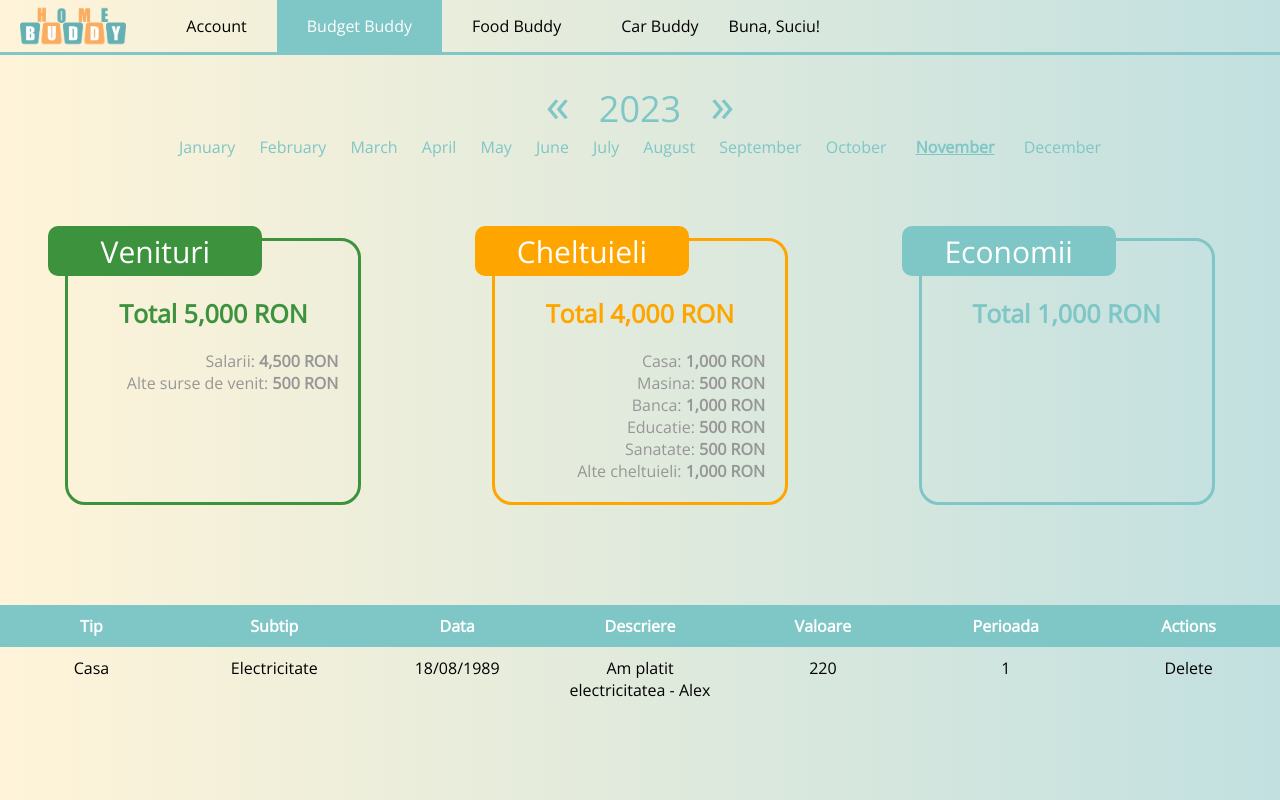
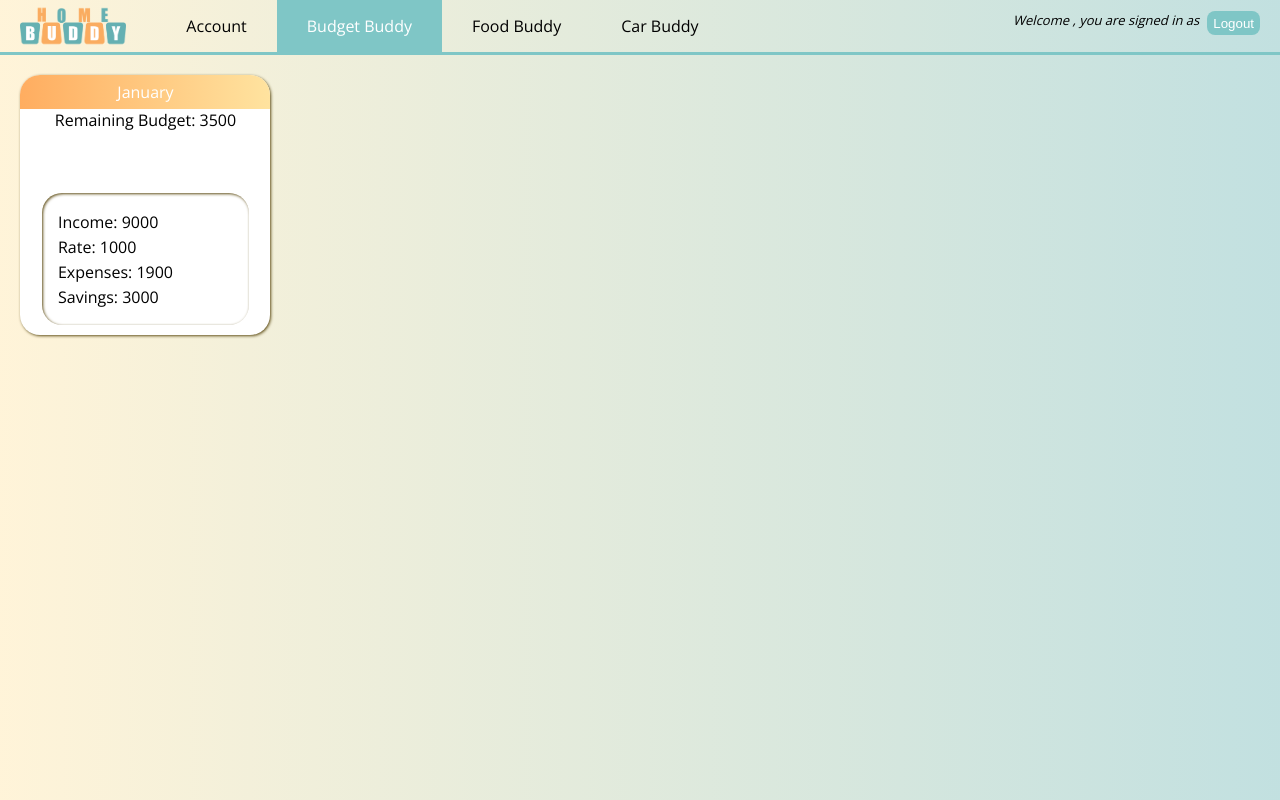
Before and after one commit to AlexSuciu1989/homebuddy, a PHP site: page /budget-buddy.html in a window 1280 px wide. Run offline with PHP 8.4, Linux system fonts and the light colour scheme.

Commit message:
Modified Budget html and css

```diff
--- a/budget-buddy.html
+++ b/budget-buddy.html
@@ -19,83 +19,31 @@
             <li><a href="food-buddy.html">Food Buddy</a></li>
             <li><a href="car-buddy.html">Car Buddy</a></li>
         </ul>
-
-        <p>Buna, Suciu!</p>
-
+        <div class = user-header-display>
+        <p>Welcome <span class="header-user"></span>, you are signed in as <span class="header-member"></span></p>
+        <input type="button" class ="logout" value="Logout">
+        </div>
     </header>
 
-    <nav>
+    <div class="budget-timeline">
+        <div class="year-container">
 
-        <div class="years">
-            <div> <span class="arrow-left">«</span> 2023 <span class="arrow-right">»</span> </div>
         </div>
 
-        <div class="months">
-            <span>January</span>
-            <span>February</span>
-            <span>March</span>
-            <span>April</span>
-            <span>May</span>
-            <span>June</span>
-            <span>July</span>
-            <span>August</span>
-            <span>September</span>
-            <span>October</span>
-            <span class="current-month">November</span>
-            <span>December</span>
-        </div>
-
-    </nav>
-
-    <main>
-        <div class="summary-frame">
-            <div class="summary-bubble">Venituri</div>
-            <p class="total">Total<span> 5,000 RON</span></p>
-            <div class="details">
-                <p>Salarii:<span> 4,500 RON</span></p>
-                <p>Alte surse de venit:<span> 500 RON</span></p>
+        <div class="timeline">
+            <div class="card">
+                <p class="card-year">2024</p>
+                <p class="card-month">January</p>
+                <div class="remaining-budget">Remaining Budget: <span class="remaining-budget-amount">3500</span></div>
+                <div class="card-details">
+                    <div class="income">Income: <span class="income-amount">9000</span></div>
+                    <div class="lawns">Rate: <span class="lawns-amount">1000</span></div>
+                    <div class="expenses">Expenses: <span class="expenses-amount">1900</span></div>
+                    <div class="savings">Savings: <span class="savings-amount">3000</span></div>
+                </div>
             </div>
         </div>
 
-        <div class="summary-frame">
-            <div class="summary-bubble">Cheltuieli</div>
-            <p class="total">Total<span> 4,000 RON</span></p>
-            <div class="details">
-                <p>Casa:<span> 1,000 RON</span></p>
-                <p>Masina:<span> 500 RON</span></p>
-                <p>Banca:<span> 1,000 RON</span></p>
-                <p>Educatie:<span> 500 RON</span></p>
-                <p>Sanatate:<span> 500 RON</span></p>
-                <p>Alte cheltuieli:<span> 1,000 RON</span></p>
-            </div>
-        </div>
-
-        <div class="summary-frame">
-            <div class="summary-bubble">Economii</div>
-            <p class="total">Total<span> 1,000 RON</span></p>
-        </div>
-    </main>
-
-    <section class="table-frame">
-        <div class="table-row header">
-            <div class="table-cell">Tip</div>
-            <div class="table-cell">Subtip</div>
-            <div class="table-cell">Data</div>
-            <div class="table-cell mobile-hide">Descriere</div>
-            <div class="table-cell">Valoare</div>
-            <div class="table-cell mobile-hide">Perioada</div>
-            <div class="table-cell mobile-hide">Actions</div>
-        </div>
-
-        <div class="table-row">
-            <div class="table-cell">Casa</div>
-            <div class="table-cell">Electricitate</div>
-            <div class="table-cell">18/08/1989</div>
-            <div class="table-cell mobile-hide">Am platit electricitatea - Alex</div>
-            <div class="table-cell">220</div>
-            <div class="table-cell mobile-hide">1</div>
-            <div class="table-cell mobile-hide">Delete</div>
-        </div>
-    </section>
+    </div>
 
 </body>
--- a/css/budget-buddy.css
+++ b/css/budget-buddy.css
@@ -1,152 +1,43 @@
 @import "./main.css";
 @import "./menu.css";
 
-
-nav {
+.card{
+    background: white;
+    width: 250px;
+    height: 250px;
     display: flex;
     flex-direction: column;
     align-items: center;
-    margin-bottom: 30px;
+    border-radius: 20px;
+    overflow: hidden;
+    padding-bottom: 10px;
+    margin: 1.6%;
+    position: relative;
+    box-shadow: 1px 1px 3px #615019;
 }
 
-nav div:nth-of-type(1){
-    font-size:36px;
-    color: var(--blue);
+.card-year{
+    display: none;
 }
 
-nav div:nth-of-type(1) span{
-    font-size:48px;
-    margin: 20px;
+.card-month{
+    background: var(--orange-gradient);
+    width: 100%;
+    text-align: center;
+    color:white;
+    padding-top: 6px;
+    padding-bottom: 6px;
 }
 
-nav div span:hover{
-    cursor: pointer;
-    text-decoration: underline;
-    font-weight: bold;
-}
-
-nav div:nth-of-type(2){
-    color: var(--blue);
-}
-
-nav div:nth-of-type(2) span{
-    margin:10px;
-}
-
-.current-month{
-    color: var(--blue);
-    font-weight: bold;
-    padding: 5px;
-    border-radius: 5px;
-    text-decoration: underline;
-}
-
-main {
-    margin-top: 80px;
-    display: flex;
-    justify-content: space-around;
-    flex-wrap: wrap;
-}
-
-.summary-frame{
-    flex: 0 250px;
+.card-details{
+    box-shadow: inset 1px 1px 3px #615019;
+    margin-bottom: 0;
+    margin-top: auto;
+    padding: 16px;
+    width: 70%;
     border-radius: 20px;
-    padding: 50px 20px 20px 20px;
-    position: relative;
-    align-items: center;
-}
-
-.summary-bubble{
-    display: flex;
-    width: 60%;
-    height: 40px;
-    justify-content: center;
-    align-items: center;
-    color: white;
-    border-radius: 10px;
-    font-size: 30px;
-    position: absolute;
-    padding: 5px 20px 5px 20px;
-    top:-15px;
-    left:-20px;
-}
-
-.summary-frame:nth-child(1) .summary-bubble{
-    background-color: rgb(61, 146, 61);
-}
-
-.summary-frame:nth-child(2) .summary-bubble{
-    background-color: orange;
-}
-
-.summary-frame:nth-child(3) .summary-bubble{
-    background-color: var(--blue);
-}
-
-.summary-frame:nth-of-type(1){
-    border: 3px solid rgb(61, 146, 61);
-    color: rgb(61, 146, 61)
-}
-
-.summary-frame:nth-of-type(2){
-    border: 3px solid orange;
-    color: orange;
-}
-
-.summary-frame:nth-of-type(3){
-    border: 3px solid var(--blue);
-    color: var(--blue);
-}
-
-.summary-frame .total{
-    margin-bottom: 15px;
-    font-size:25px;
-    text-align: center;
-    padding:5px;
-    font-weight: bold;
-}
-
-.summary-frame .details{
-    color: rgb(151, 150, 150);
-    text-align: right;
-}
-
-.summary-frame .details span{
-    font-weight: bold;
-}
-
-
-.table-frame {
+    height: 100px;
     display: flex;
     flex-direction: column;
-    align-items:space-between;
-    margin-top: 100px;
-  }
-
-  .table-row {
-    display: flex;
-    flex-direction: row;
-
-  }
-
-  .table-cell {
-    flex: 1;
-    padding: 10px;
-    text-align: center;
-
-    border-radius: 10px;
-  }
-
-  .header {
-    font-weight: bold;
-    color:white;
-    background-color: var(--blue);
-  }
-
-
-  @media screen and (max-width: 915px){
-
-    .mobile-hide{
-        display: none;
-    }
-  }
+    justify-content: space-around;
+}
```
